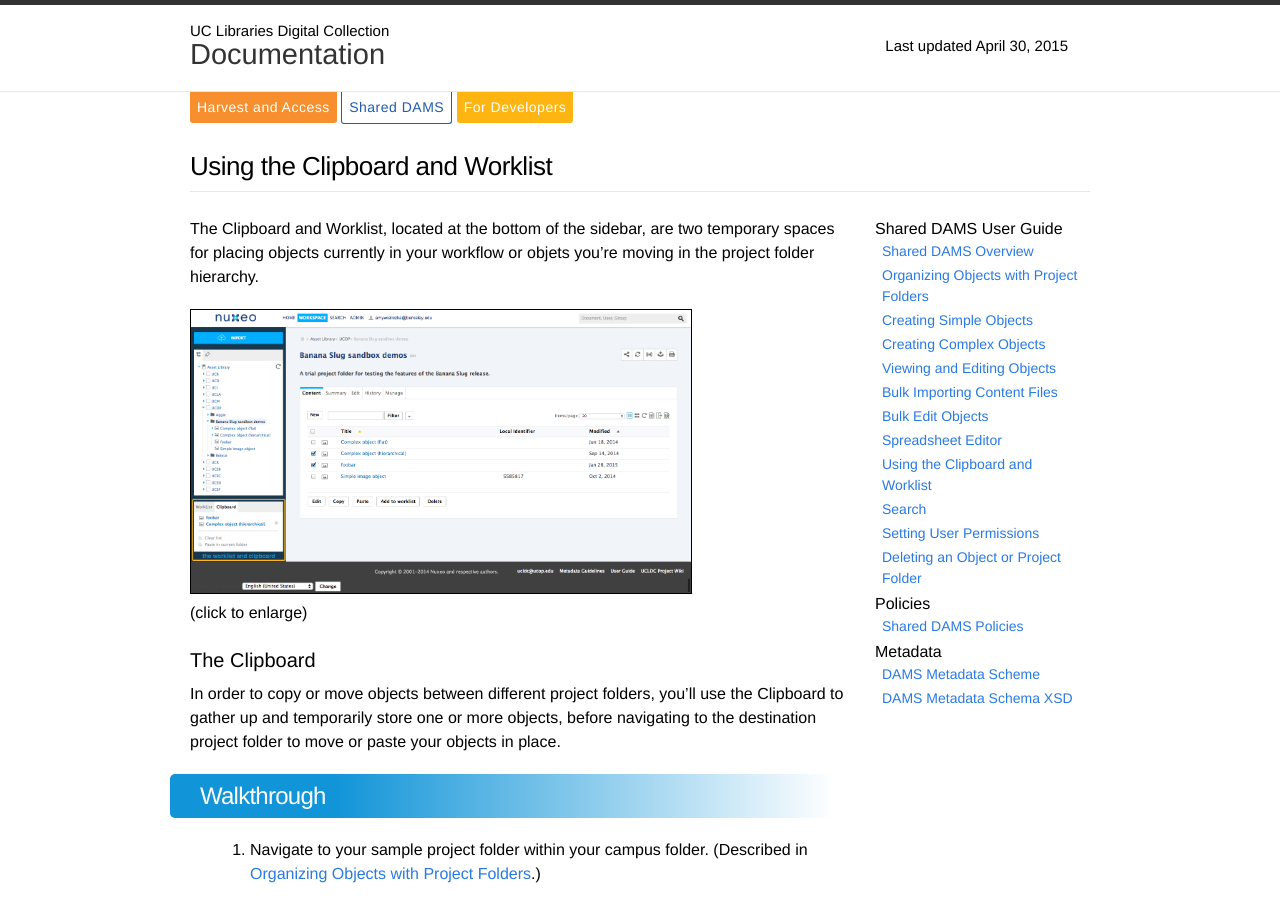
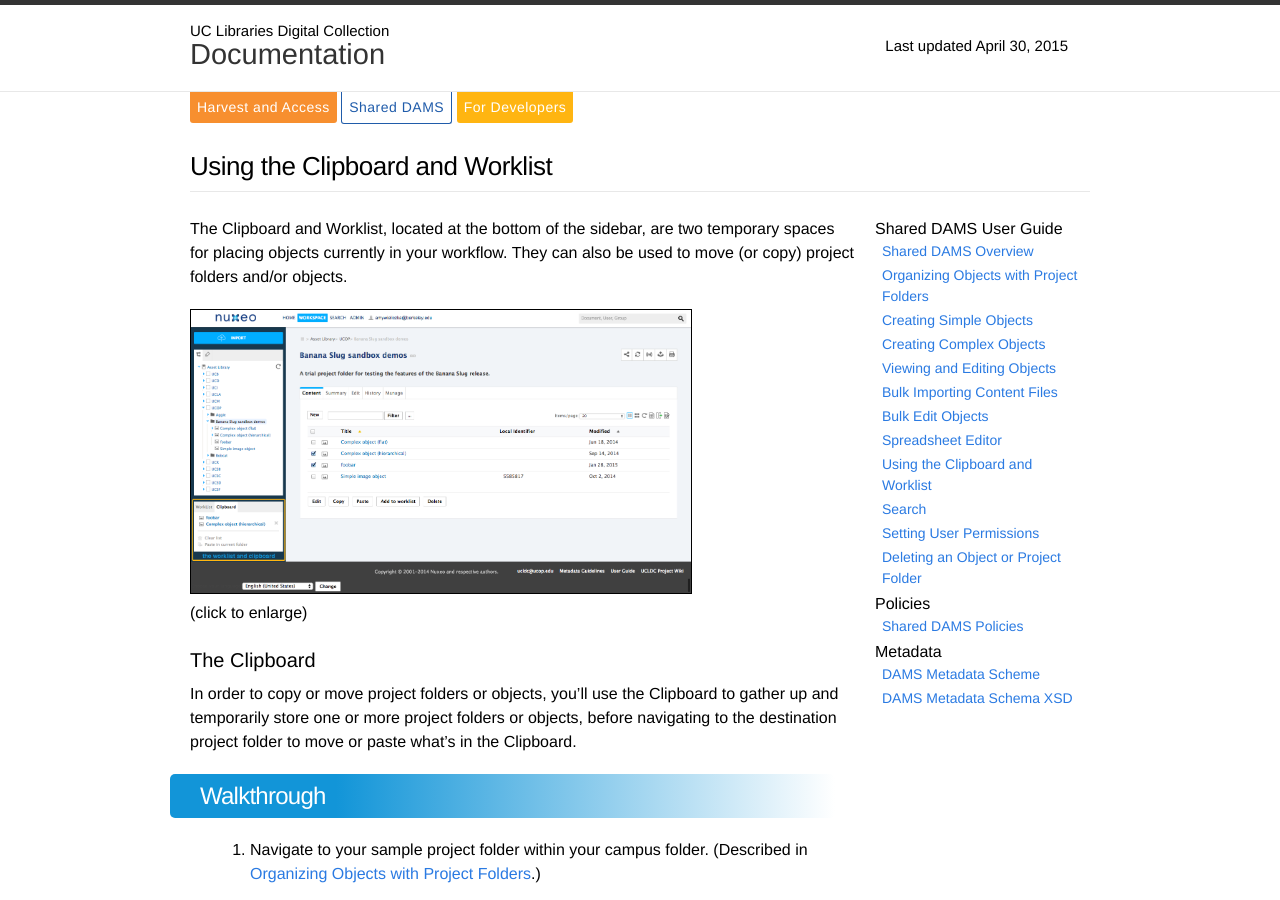
Before and after one commit to ucldc/ucldc-docs, a Jekyll site: the page built from docs/dams/clipboard.md, in a window 1280 px wide and 900 px high. Built offline with Jekyll 4.4.1, drawn with Linux system fonts in a browser that asks for light colours; nearby versions of some CDN libraries.

Commit message:
Update clipboard.md
Updated intro sentence to indicate that this can be used to move both project folders and/or objects

```diff
--- a/docs/dams/clipboard.md
+++ b/docs/dams/clipboard.md
@@ -7,7 +7,7 @@ permalink: /docs/dams/clipboard/
 breadcrumbs: DAMS User Guide
 ---
 
-The Clipboard and Worklist, located at the bottom of the sidebar, are two temporary spaces for placing objects currently in your workflow or objets you're moving in the project folder hierarchy.
+The Clipboard and Worklist, located at the bottom of the sidebar, are two temporary spaces for placing objects currently in your workflow.  They can also be used to move (or copy) project folders and/or objects.
 
 <a class="img-popup" href="{{ site.url }}{{ site.baseurl }}/images/worklist-and-clipboard.png">
   <img src="{{ site.url }}{{ site.baseurl }}/images/worklist-and-clipboard.png" alt="Screenshot of the clipboard" style="width: 500px">
@@ -16,7 +16,7 @@ The Clipboard and Worklist, located at the bottom of the sidebar, are two tempor
 
 ## The Clipboard
 
-In order to copy or move objects between different project folders, you'll use the Clipboard to gather up and temporarily store one or more objects, before navigating to the destination project folder to move or paste your objects in place.
+In order to copy or move project folders or objects, you'll use the Clipboard to gather up and temporarily store one or more project folders or objects, before navigating to the destination project folder to move or paste what's in the Clipboard.
 
 <div class="walkthrough">Walkthrough</div>
 
```
